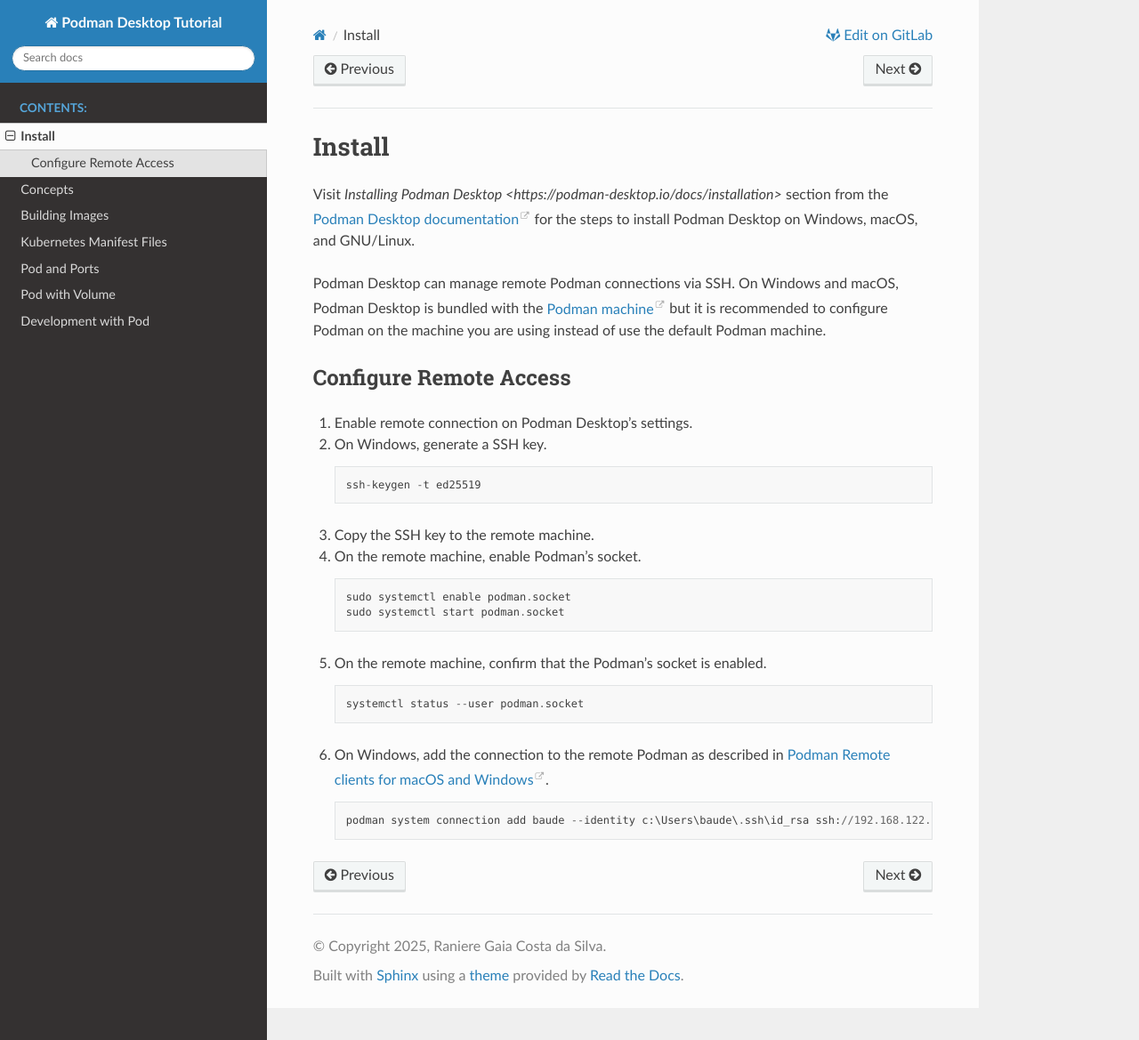
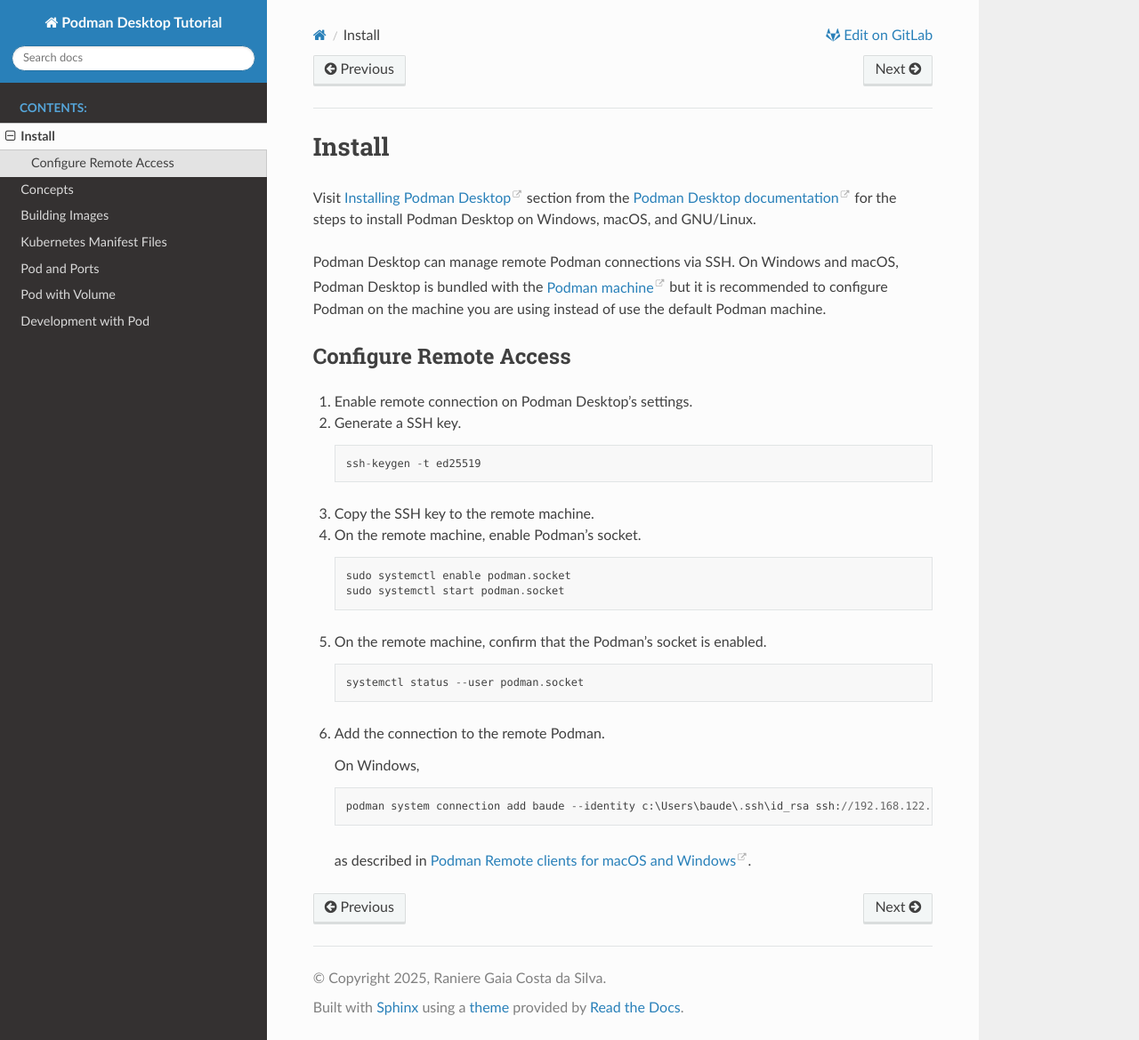
Before and after one commit to rgaiacs/rse-podman-tutorial, a Sphinx documentation site: the page built from source/install.rst, in a window 1280 px wide and 1169 px high. Shown: the whole window at 89% size. Built offline with Sphinx 7.4.7 and the Read the Docs theme 3.1.0, drawn with Linux system fonts in a browser that asks for light colours.

Commit message:
Improve text on installation

```diff
--- a/source/install.rst
+++ b/source/install.rst
@@ -1,7 +1,7 @@
 Install
 =======
 
-Visit `Installing Podman Desktop <https://podman-desktop.io/docs/installation>` section from the `Podman Desktop documentation <https://podman-desktop.io/docs/>`_ for the steps to install Podman Desktop on Windows, macOS, and GNU/Linux.
+Visit `Installing Podman Desktop <https://podman-desktop.io/docs/installation>`_ section from the `Podman Desktop documentation <https://podman-desktop.io/docs/>`_ for the steps to install Podman Desktop on Windows, macOS, and GNU/Linux.
 
 Podman Desktop can manage remote Podman connections via SSH. On Windows and macOS, Podman Desktop is bundled with the `Podman machine <https://podman-desktop.io/docs/podman/creating-a-podman-machine>`_ but it is recommended to configure Podman on the machine you are using instead of use the default Podman machine.
 
@@ -9,7 +9,7 @@ Configure Remote Access
 -----------------------
 
 1. Enable remote connection on Podman Desktop's settings.
-2. On Windows, generate a SSH key. ::
+2. Generate a SSH key. ::
 
     ssh-keygen -t ed25519
 
@@ -23,6 +23,10 @@ Configure Remote Access
 
     systemctl status --user podman.socket
 
-6. On Windows, add the connection to the remote Podman as described in `Podman Remote clients for macOS and Windows <https://github.com/containers/podman/blob/main/docs/tutorials/mac_win_client.md>`_. ::
+6. Add the connection to the remote Podman.
+
+   On Windows, ::
 
     podman system connection add baude --identity c:\Users\baude\.ssh\id_rsa ssh://192.168.122.1/run/user/1000/podman/podman.sock
+
+   as described in `Podman Remote clients for macOS and Windows <https://github.com/containers/podman/blob/main/docs/tutorials/mac_win_client.md>`_.
```
